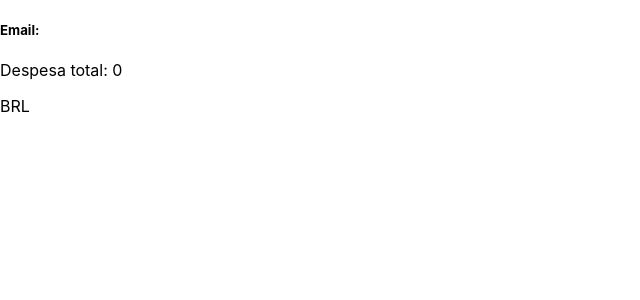
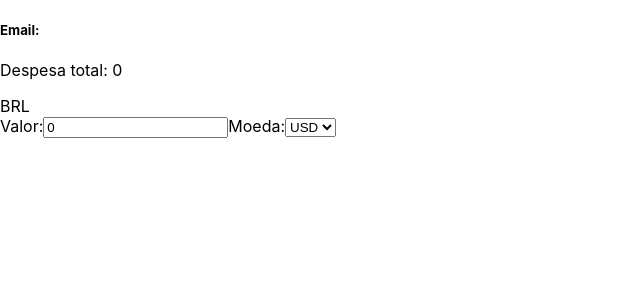
Before and after one commit to lucasmpimentel/Trybe_Wallet, a React (Create React App) app: page /carteira in a window 1280 px wide. Shown: the top 300 px of the page, without its empty margins (0-640 px from the left). Built offline with nearby package versions, Linux system fonts and the light colour scheme.

Commit message:
correção na página forms para o 3 requisito

```diff
--- a/src/pages/Wallet.js
+++ b/src/pages/Wallet.js
@@ -5,20 +5,59 @@ import { connect } from 'react-redux';
 class Wallet extends React.Component {
   state= {
     expenses: 0,
+    valueInput: 0,
+    currencyInput: '',
+  }
+
+  handleChange = ({ target: { name, value } }) => {
+    this.setState({ [name]: value });
   }
 
   render() {
+    const { handleChange } = this;
     const { email } = this.props;
-    const { expenses } = this.state;
+    const { expenses, valueInput, currencyInput } = this.state;
 
     return (
+      <main>
         <header className="header-wallet">
           <div className="container-email-expenses">
             <h5 data-testid="email-field">{ `Email: ${email}` }</h5>
             <p data-testid="total-field">{ `Despesa total: ${expenses}`}</p>
-          <span data-testeid="header-currency-field">BRL</span>
+            <span data-testid="header-currency-field">BRL</span>
           </div>
         </header>
+        <form>
+          <label htmlFor="value-input">
+            Valor:
+            <input
+              data-testid="value-input"
+              id="value-input"
+              type="number"
+              name="valueInput"
+              value={ valueInput }
+              onChange={ handleChange }
+            />
+          </label>
+          <label htmlFor="currency-input">
+            Moeda:
+            <select
+              data-testid="currency-input"
+              id="currency-input"
+              name="currencyInput"
+              value={ currencyInput }
+              onChange={ handleChange }
+            >
+              <option>USD</option>
+              <option>CAD</option>
+              <option>EUR</option>
+              <option>GBP</option>
+              <option>ARS</option>
+            </select>
+
+          </label>
+        </form>
+      </main>
     );
   }
 }
--- /dev/null
+++ b/src/services/getCurrencyQuote.js
@@ -0,0 +1 @@
+/* const linkAPI = 'https://economia.awesomeapi.com.br/json/all'; */
```
Also changed, not shown: 1 other file (tests, documents, lock files or other folders). Lines whose indentation alone changed are shown as unchanged.
